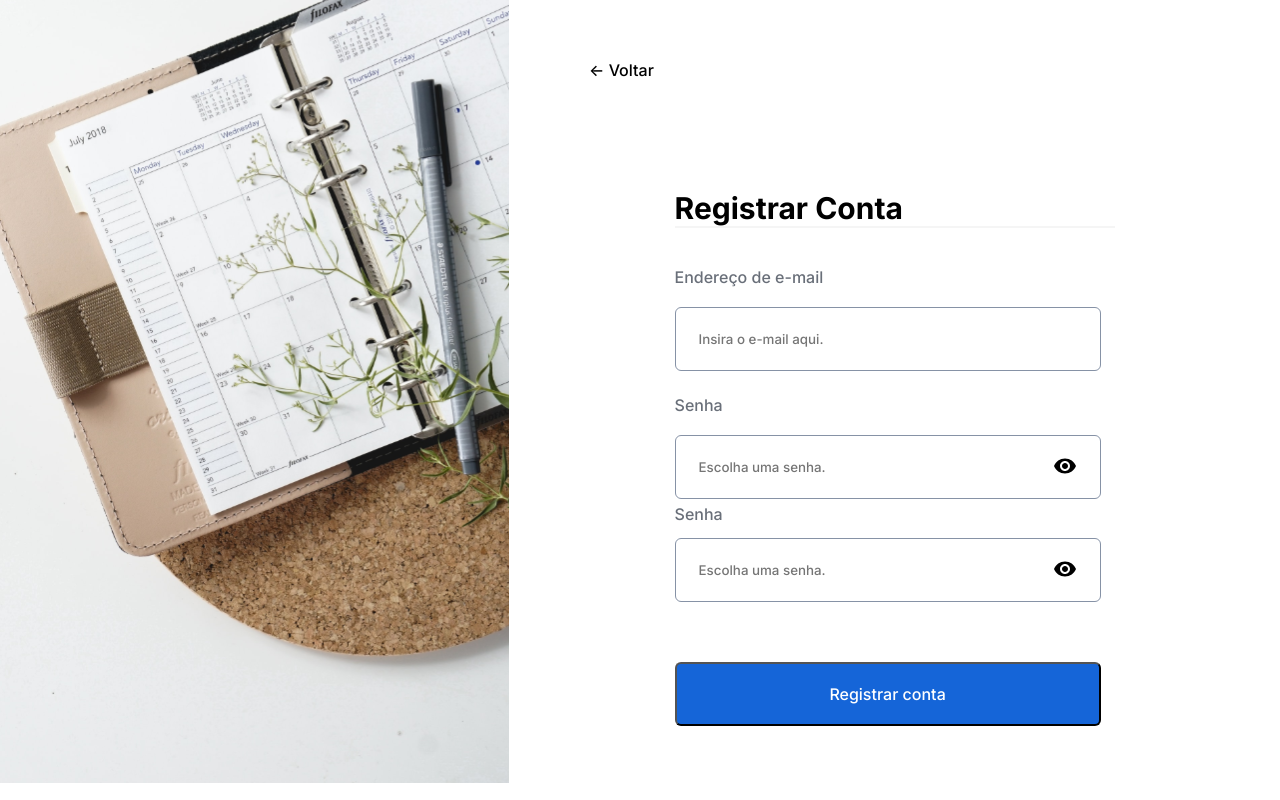
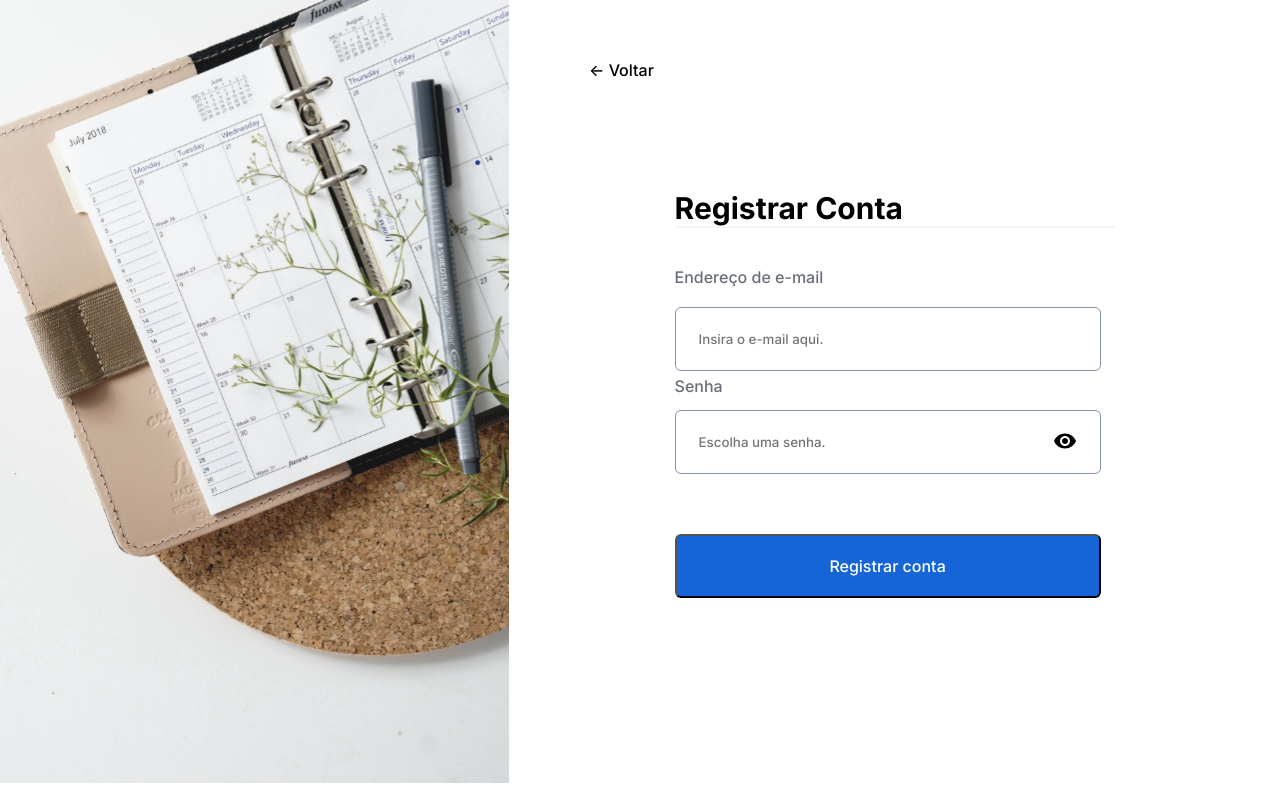
Before and after one commit to eduardorerick/collaboration-project, a React (Create React App) app: page /auth/signup in a window 1280 px wide. Built offline with nearby package versions, Linux system fonts and the light colour scheme; no server answers.

Commit message:
fix input

```diff
--- a/src/pages/Auth/Signup/index.jsx
+++ b/src/pages/Auth/Signup/index.jsx
@@ -1,6 +1,5 @@
 import "./style.css";
 import { VisibilityOff, Visibility } from "@mui/icons-material";
-import GoogleIcon from "@mui/icons-material/Google";
 import { useState } from "react";
 import { useCreateUser } from "../../../services/firebase/firebase";
 import { CustomInput } from "../../../components/CustomInput";
@@ -37,27 +36,6 @@ export function Signup() {
           placeholder="Insira o e-mail aqui."
         />
       </div>
-      <br />
-      <section className="signup-subtitulo">Senha</section>
-      <br />
-      <div className="signup-div-input">
-        <input
-          value={pass}
-          id="USER_PASSWORD"
-          onChange={(evt) => setPass(evt.target.value)}
-          className="signup-input"
-          type={isPasswordVisible ? "text" : "password"}
-          placeholder="Escolha uma senha."
-        />
-        <button
-          id="signup-olhar"
-          className="signup-btn-password"
-          onClick={() => setIsPasswordVisible(!isPasswordVisible)}
-        >
-          {isPasswordVisible && <VisibilityOff />}
-          {!isPasswordVisible && <Visibility />}
-        </button>
-      </div>
       <CustomInput
         value={pass}
         type={isPasswordVisible ? "text" : "password"}
```
